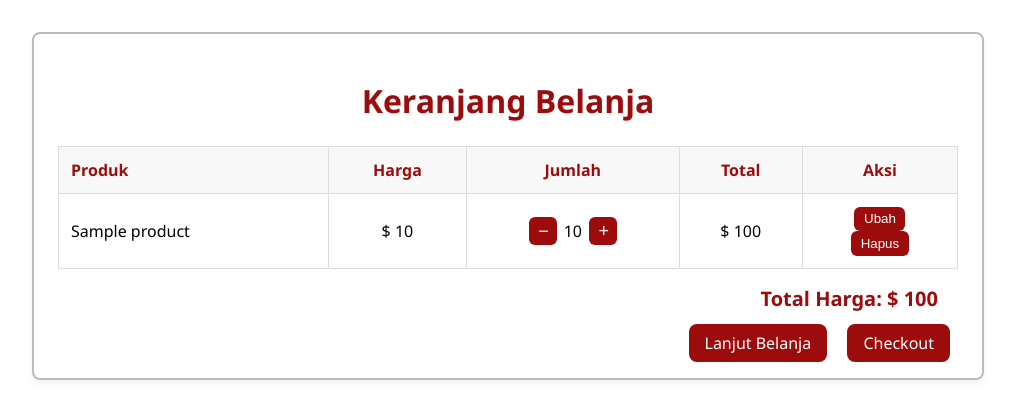
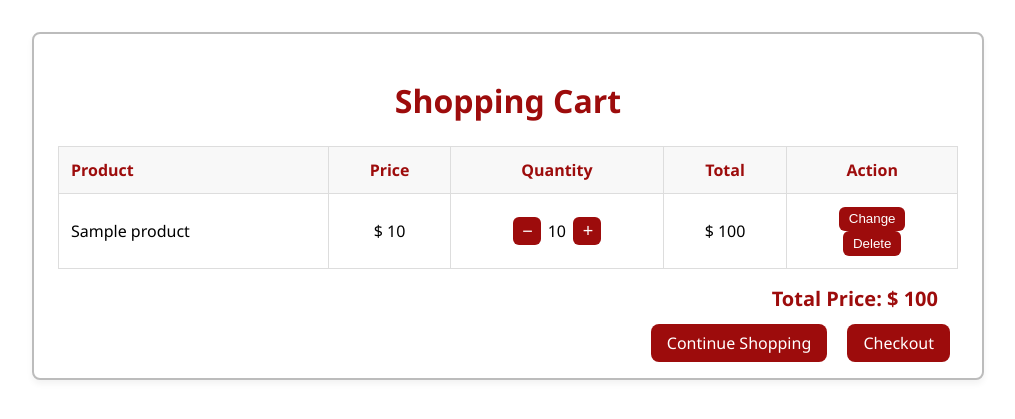
Before and after one commit to PBP-A08/GoSport, a Django app: page /cart/ in a window 1280 px wide. Shown: the top 419 px of the page, without its empty margins (132-1147 px from the left). Run offline with Django 5.2, Linux system fonts and the light colour scheme; a user stored in the database is signed in; tables that the repository leaves empty hold one stand-in row (values such as "Sample post").

Commit message:
add checkout reviews page

```diff
--- a/cart/templates/cart/view_cart.html
+++ b/cart/templates/cart/view_cart.html
@@ -3,24 +3,24 @@
 <html lang="id">
 <head>
     <meta charset="UTF-8">
-    <title>Keranjang Belanja</title>
+    <title>Shopping Cart</title>
     <link rel="stylesheet" href="{% static 'css/global.css' %}">
     <script src="{% static 'js/toast.js' %}"></script>
 </head>
 <body>
 
 <div class="cart-container">
-    <h1>Keranjang Belanja</h1>
+    <h1>Shopping Cart</h1>
 
     {% if cart.items.all %}
     <table class="cart-table">
         <thead>
             <tr>
-                <th>Produk</th>
-                <th>Harga</th>
-                <th>Jumlah</th>
+                <th>Product</th>
+                <th>Price</th>
+                <th>Quantity</th>
                 <th>Total</th>
-                <th>Aksi</th>
+                <th>Action</th>
             </tr>
         </thead>
         <tbody>
@@ -35,7 +35,7 @@
                         <button type="button" class="qty-btn plus" data-id="{{ item.id }}">+</button>
                     </div>
                 </td>
-                <td class="subtotal" data-subtotal="{{ item.subtotal }}">$ {{ item.subtotal|floatformat:0 }}</td>
+                <td class="subtotal" data-subtotal="{{ item.subtotal }}" data-id="{{ item.id }}">$ {{ item.subtotal|floatformat:0 }}</td>
                 <td>
                     <div>
                         <form
@@ -46,7 +46,7 @@
                         >
                             {% csrf_token %}
                             <input type="hidden" name="quantity" value="{{ item.quantity }}">
-                            <button type="submit" class="cart-btn">Ubah</button>
+                            <button type="submit" class="cart-btn">Change</button>
                         </form>
 
                         <form
@@ -55,7 +55,7 @@
                             class="remove-cart-form"
                         >
                             {% csrf_token %}
-                            <button type="submit" class="cart-btn">Hapus</button>
+                            <button type="submit" class="cart-btn">Delete</button>
                         </form>
                     </div>
                 </td>
@@ -65,17 +65,17 @@
     </table>
 
     <div class="cart-total">
-        Total Harga: $ {{ cart.total_price|floatformat:0 }}
+        Total Price: $ {{ cart.total_price|floatformat:0 }}
     </div>
 
     <div class="cart-actions">
-        <a href="{% url 'main:show_main' %}">Lanjut Belanja</a>
-        <a href="{% url 'cart:checkout' %}" id="checkout-btn">Checkout</a>
+        <a href="{% url 'main:show_main' %}">Continue Shopping</a>
+        <a href="{% url 'cart:checkout_review' %}" id="checkout-btn">Checkout</a>
     </div>
 
     {% else %}
-        <p>Keranjang belanja Anda kosong.</p>
-        <a class="cart-btn" href="{% url 'main:show_main' %}">Belanja Sekarang</a>
+        <p>Your shopping cart is empty.</p>
+        <a class="cart-btn" href="{% url 'main:show_main' %}">Shop Now</a>
     {% endif %}
 </div>
 
@@ -85,26 +85,26 @@ document.addEventListener("DOMContentLoaded", function() {
     const removeForms = document.querySelectorAll(".remove-cart-form");
 
     // --- Format semua harga dengan titik ribuan ---
-    function formatRupiah(number) {
+    function formatUSD(number) {
         return number.toLocaleString("id-ID");
     }
 
     // Format harga dan subtotal awal
     document.querySelectorAll(".price").forEach(cell => {
         const value = parseFloat(cell.dataset.price || 0);
-        cell.textContent = `$ ${formatRupiah(value)}`;
+        cell.textContent = `$ ${formatUSD(value)}`;
     });
 
     document.querySelectorAll(".subtotal").forEach(cell => {
         const value = parseFloat(cell.dataset.subtotal || 0);
-        cell.textContent = `$ ${formatRupiah(value)}`;
+        cell.textContent = `$ ${formatUSD(value)}`;
     });
 
     const totalEl = document.querySelector(".cart-total");
     if (totalEl) {
         const text = totalEl.textContent.replace(/\D/g, '');
         const value = parseFloat(text || 0);
-        totalEl.innerHTML = `Total Harga: $ ${formatRupiah(value)}`;
+        totalEl.innerHTML = `Total Price: $ ${formatUSD(value)}`;
     }
 
     // --- Tombol + dan − ---
@@ -136,13 +136,21 @@ document.addEventListener("DOMContentLoaded", function() {
                 });
                 const data = await response.json();
                 if (data.success) {
+                    // Update total cart
                     if (data.total_price) {
-                        document.querySelector(".cart-total").innerHTML =
-                            `Total Harga: $ ${formatRupiah(data.total_price)}`;
+                        document.querySelector(".cart-total").textContent =
+                            `Total Price: $ ${formatUSD(data.total_price)}`;
+                    }
+                    // Update subtotal item
+                    if (data.subtotal && data.item_id) {
+                        const subtotalCell = document.querySelector(`.subtotal[data-id='${data.item_id}']`);
+                        if (subtotalCell) {
+                            subtotalCell.textContent = `$ ${formatUSD(data.subtotal)}`;
+                        }
                     }
                     showToast("success", data.message || "Jumlah produk diperbarui!");
                 } else {
-                    showToast("error", data.error || "Gagal memperbarui jumlah produk!");
+                    showToast("error", data.error || "Gagal mengubah jumlah produk!");
                 }
             } catch {
                 showToast("error", "Terjadi kesalahan jaringan!");
@@ -150,7 +158,7 @@ document.addEventListener("DOMContentLoaded", function() {
         });
     });
 
-    // --- Hapus item (AJAX) ---
+// --- Hapus item (AJAX) ---
     removeForms.forEach(form => {
         form.addEventListener("submit", async function(e) {
             e.preventDefault();
@@ -162,13 +170,13 @@ document.addEventListener("DOMContentLoaded", function() {
                     body: new FormData(form)
                 });
                 if (response.ok) {
-                    showToast("success", "Produk dihapus dari keranjang.");
+                    showToast("success", "Product removed from cart.");
                     setTimeout(() => location.reload(), 1000);
                 } else {
-                    showToast("error", "Gagal menghapus produk.");
+                    showToast("error", "Failed to delete product.");
                 }
             } catch {
-                showToast("error", "Terjadi kesalahan jaringan!");
+                showToast("error", "A network error occurred!");
             }
         });
     });
--- a/cart/urls.py
+++ b/cart/urls.py
@@ -8,5 +8,6 @@ urlpatterns = [
     path('add/<uuid:product_id>/', views.add_to_cart, name='add_to_cart'),
     path('update/<int:item_id>/', views.update_cart_item, name='update_cart_item'),
     path('remove/<int:item_id>/', views.remove_from_cart, name='remove_from_cart'),
-    path('checkout/', views.checkout_cart, name='checkout'),
+    path('checkout/review/', views.checkout_review, name='checkout_review'),
+    path('checkout/', views.checkout_cart, name='checkout_cart'),
 ]
--- a/cart/views.py
+++ b/cart/views.py
@@ -33,9 +33,8 @@ def view_cart(request):
 @login_required
 def add_to_cart(request, product_id):
     if not is_buyer(request.user):
-        return HttpResponseForbidden("Hanya buyer yang dapat menambahkan ke keranjang.")
+        return JsonResponse({'success': False, 'error': 'Hanya buyer yang dapat menambahkan ke keranjang.'}, status=403)
 
-    # langsung gunakan product_id yang diterima dari URL
     product = get_object_or_404(Product, id=product_id)
     cart, _ = Cart.objects.get_or_create(user=request.user)
     product_price = product.special_price or product.old_price
@@ -45,13 +44,15 @@ def add_to_cart(request, product_id):
         product=product,
         defaults={'price': product_price}
     )
-
     if not created:
         item.quantity += 1
         item.save()
 
-    messages.success(request, f"{product.product_name} berhasil ditambahkan ke keranjang.")
-    return redirect('main:show_main')
+    return JsonResponse({
+        'success': True,
+        'message': f"{product.product_name} berhasil ditambahkan ke keranjang!",
+        'total_price': float(cart.total_price)
+    })
 
 @login_required
 def update_cart_item(request, item_id):
@@ -66,13 +67,20 @@ def update_cart_item(request, item_id):
             qty = int(request.POST.get('quantity', 1))
             if qty < 1:
                 return JsonResponse({'success': False, 'error': 'Jumlah tidak boleh kurang dari 1.'})
+
             item.quantity = qty
             item.save()
             cart = item.cart
+
+            # Hitung subtotal item
+            subtotal = float(item.quantity * item.product.special_price)
+
             return JsonResponse({
                 'success': True,
                 'message': f"Jumlah {item.product.product_name} diperbarui.",
-                'total_price': float(cart.total_price)
+                'total_price': float(cart.total_price),
+                'subtotal': subtotal,
+                'item_id': item.id  # optional, untuk update DOM spesifik
             })
         except ValueError:
             return JsonResponse({'success': False, 'error': 'Input jumlah tidak valid.'})
@@ -97,7 +105,11 @@ def remove_from_cart(request, item_id):
         'total_price': float(cart.total_price)
     })
 
+@login_required
 def checkout_cart(request):
+    if request.method != 'POST':
+        return redirect('cart:checkout_review')
+
     cart = getattr(request.user, 'cart', None)
     if not cart or not cart.items.exists():
         messages.warning(request, "Keranjang Anda kosong.")
@@ -106,11 +118,10 @@ def checkout_cart(request):
     # Payment baru
     payment = Transaction.objects.create(
         buyer=request.user,
-        payment_status='paid',  # langsung paid karena simulasi
+        payment_status='paid',  # simulasi payment
         amount_paid=cart.total_price
     )
 
-    # Tambahkan produk dari cart ke TransactionProduct
     for item in cart.items.all():
         TransactionProduct.objects.create(
             transaction=payment,
@@ -118,9 +129,37 @@ def checkout_cart(request):
             amount=item.quantity,
             price=item.price
         )
-    # Kosongkan keranjang
+
     cart.items.all().delete()
+    messages.success(request, "Pesanan berhasil dibuat!")
+    return redirect('main:show_main')
 
-    # Pesan sukses
-    messages.success(request, "Checkout berhasil! Terima kasih telah berbelanja.")
-    return redirect('main:show_main')
+@login_required
+def checkout_review(request):
+    if not is_buyer(request.user):
+        return HttpResponseForbidden("Hanya buyer yang dapat melakukan checkout.")
+
+    cart = getattr(request.user, 'cart', None)
+    if not cart or not cart.items.exists():
+        messages.warning(request, "Keranjang Anda kosong.")
+        return redirect('cart:view_cart')
+
+    items_data = []
+    total = 0
+    for item in cart.items.all():
+        subtotal = item.quantity * item.price
+        total += subtotal
+        items_data.append({
+            'product': item.product,
+            'quantity': item.quantity,
+            'price': item.price,
+            'subtotal': subtotal
+        })
+
+    context = {
+        'user': request.user,
+        'address': request.user.profile.address,
+        'items': items_data,
+        'total': total
+    }
+    return render(request, 'cart/checkout_review.html', context)
--- a/static/js/toast.js
+++ b/static/js/toast.js
@@ -16,6 +16,7 @@ function showToast(type = 'normal', message = '', duration = 3000) {
     toastComponent.style.border = '';
 
     // Atur gaya dan teks berdasarkan tipe
+    type = type.trim();
     if (type.includes('success')) {
         toastComponent.classList.add('bg-green-50', 'border-green-500', 'text-green-600');
         toastComponent.style.border = '1px solid #22c55e';
```
Also changed, not shown: cart/templates/cart/checkout_review.html (added, +96 -0 lines), main/templates/main.html (+57 -8 lines).
